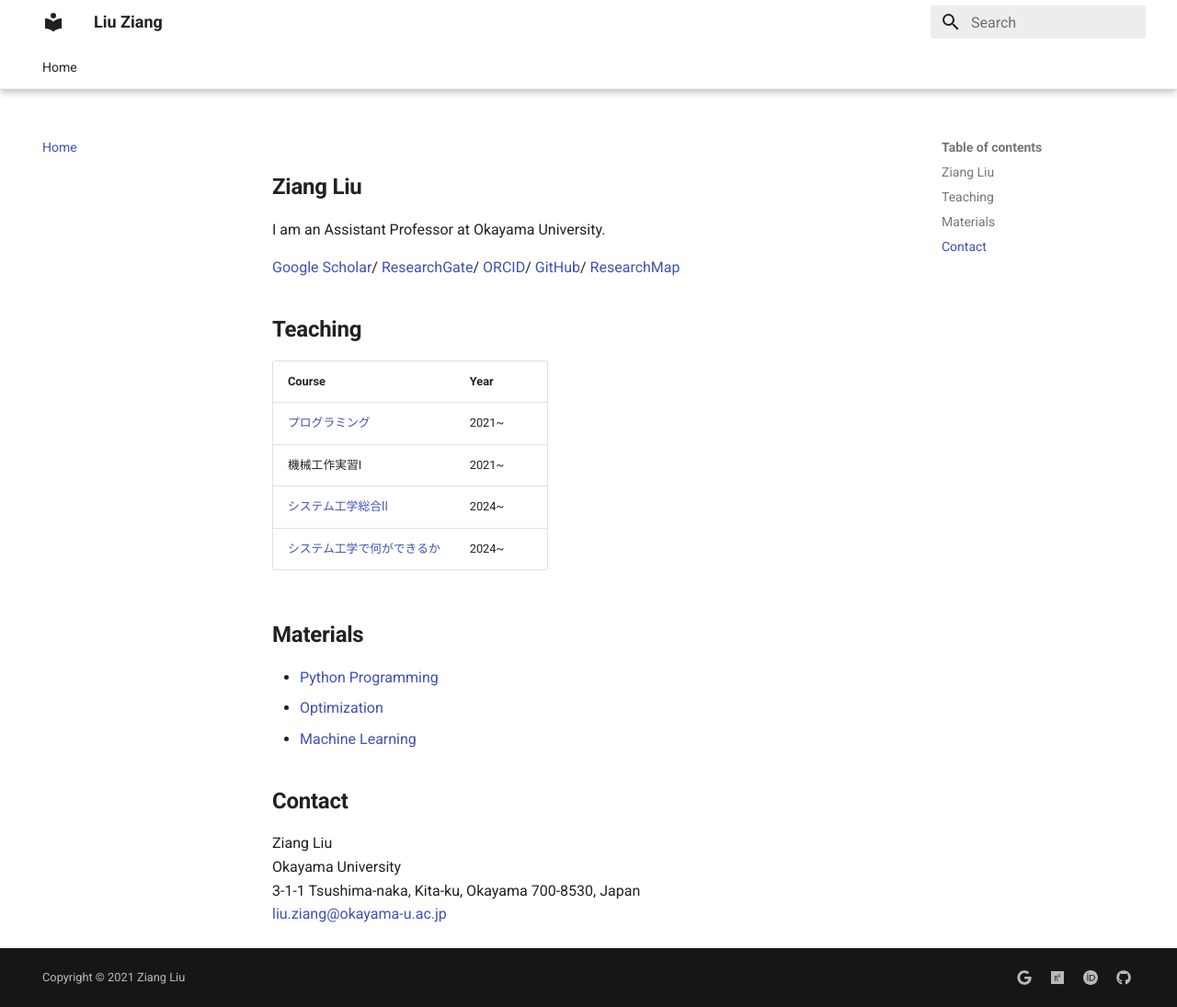
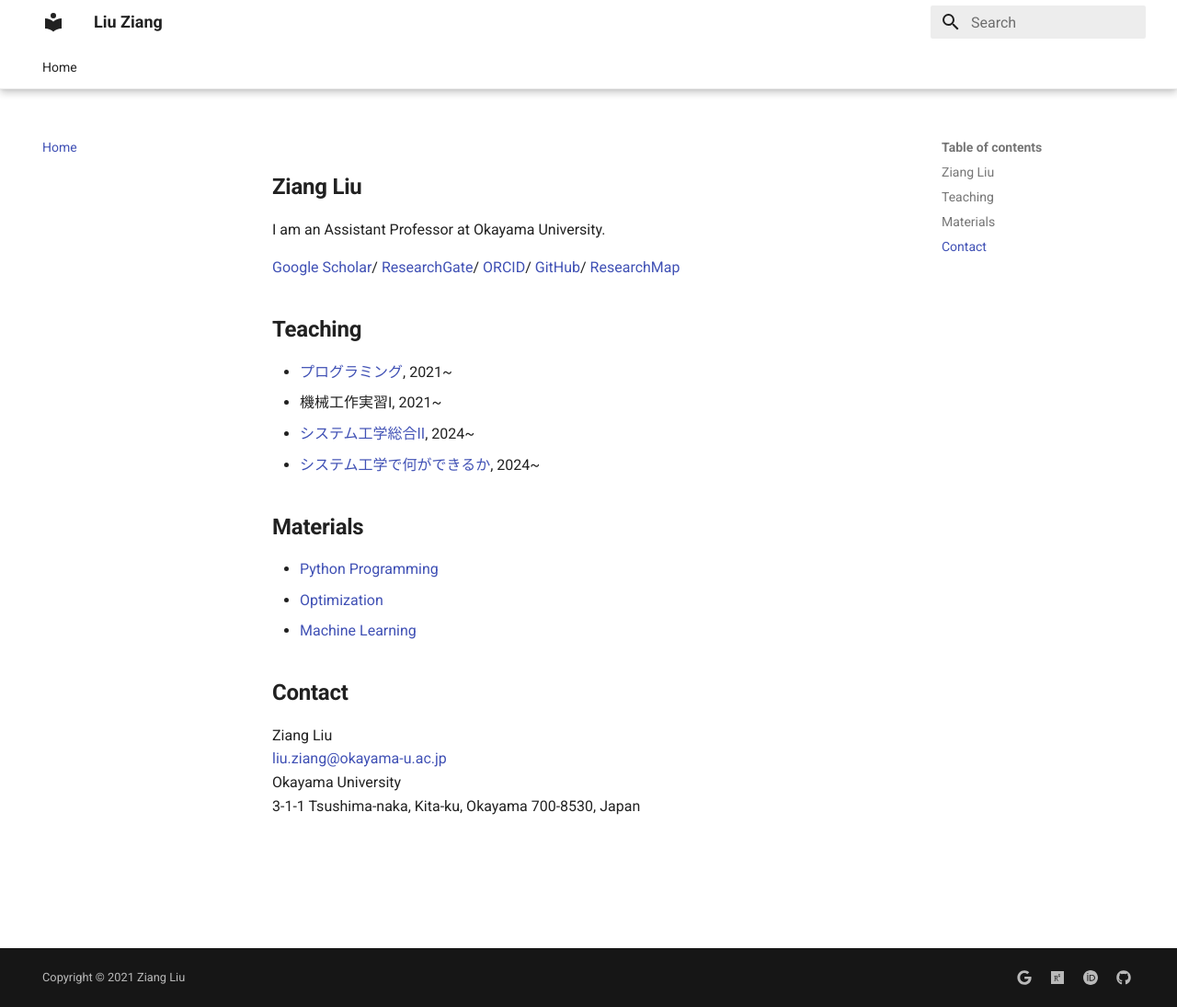
Before and after one commit to zi-ang-liu/zi-ang-liu.github.io, an MkDocs documentation site: the page built from docs/index.md, in a window 1280 px wide and 1095 px high. Shown: the whole window at 92% size. Built offline with MkDocs 1.6.1 and Material for MkDocs 9.7.7, drawn with Linux system fonts in a browser that asks for light colours.

Commit message:
Update index.md

```diff
--- a/docs/index.md
+++ b/docs/index.md
@@ -12,12 +12,10 @@ I am an Assistant Professor at Okayama University.
 
 ## Teaching
 
-| Course                                                                                                              | Year  |
-| ------------------------------------------------------------------------------------------------------------------- | ----- |
-| [プログラミング](https://zi-ang-liu.github.io/jb-c-programming/intro.html)                                          | 2021~ |
-| 機械工作実習I                                                                                                       | 2021~ |
-| [システム工学総合Ⅱ](https://zi-ang-liu.github.io/jb-practice-on-systems-engineering/intro.html)                     | 2024~ |
-| [システム工学で何ができるか](https://github.com/zi-ang-liu/Slides/tree/main/An-Introduction-to-Systems-Engineering) | 2024~ |
+* [プログラミング](https://zi-ang-liu.github.io/jb-c-programming/intro.html), 2021~
+* 機械工作実習I, 2021~
+* [システム工学総合Ⅱ](https://zi-ang-liu.github.io/jb-practice-on-systems-engineering/intro.html), 2024~
+* [システム工学で何ができるか](https://github.com/zi-ang-liu/Slides/tree/main/An-Introduction-to-Systems-Engineering), 2024~
 
 ## Materials
 
@@ -28,6 +26,6 @@ I am an Assistant Professor at Okayama University.
 ## Contact
 
 Ziang Liu
+[liu.ziang@okayama-u.ac.jp](mailto:liu.ziang@okayama-u.ac.jp)
 Okayama University
 3-1-1 Tsushima-naka, Kita-ku, Okayama 700-8530, Japan
-[liu.ziang@okayama-u.ac.jp](mailto:liu.ziang@okayama-u.ac.jp)
```
